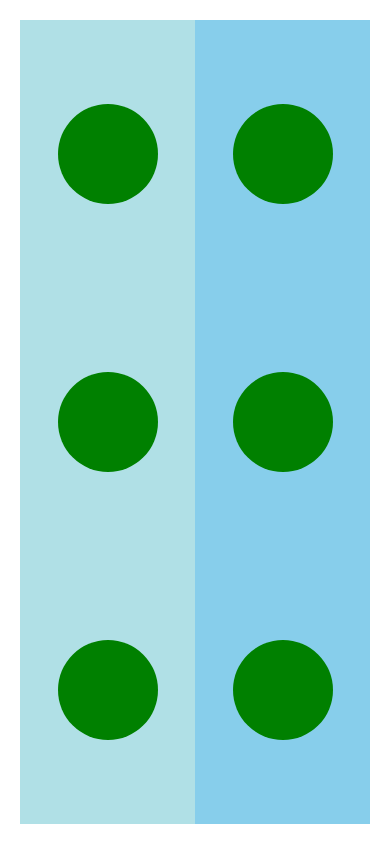
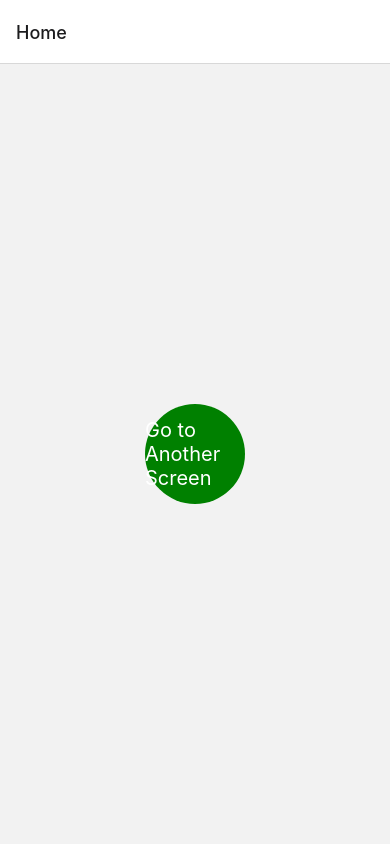
Before and after one commit to MehmetOguzhanTor/HabitTracker, a React Native app: screen /Home in a window 390 px wide. Built offline with nearby package versions, Linux system fonts and the light colour scheme.

Commit message:
New feature navigation through screens is added.

```diff
--- a/App.js
+++ b/App.js
@@ -1,12 +1,14 @@
 import React from 'react';
 import { StyleSheet, Text, View } from 'react-native';
+import { NavigationContainer } from '@react-navigation/native';
+import AppNavigator from './src/navigation/AppNavigator';
 
 import HomeScreen from "./src/screens/HomeScreen";
 
 export default function App() {
   return (
-      <React.Fragment>
-      <HomeScreen />
-      </React.Fragment>
+    <NavigationContainer>
+      <AppNavigator />
+    </NavigationContainer>
   );
-};
+}
--- /dev/null
+++ b/src/navigation/AppNavigator.js
@@ -0,0 +1,17 @@
+import React from 'react';
+import { createNativeStackNavigator } from '@react-navigation/native-stack';
+import HomeScreen from '../screens/HomeScreen';
+import AnotherScreen from '../screens/AnotherScreen';
+
+const Stack = createNativeStackNavigator();
+
+const AppNavigator = () => {
+    return (
+      <Stack.Navigator>
+        <Stack.Screen name="Home" component={HomeScreen} />
+        <Stack.Screen name="AnotherScreen" component={AnotherScreen} />
+      </Stack.Navigator>
+    );
+  };
+
+  export default AppNavigator;
--- /dev/null
+++ b/src/screens/AnotherScreen.js
@@ -0,0 +1,20 @@
+import React from 'react';
+import { View, Text, StyleSheet } from 'react-native';
+
+const AnotherScreen = () => {
+  return (
+    <View style={styles.container}>
+      <Text>Welcome to Another Screen!</Text>
+    </View>
+  );
+};
+
+const styles = StyleSheet.create({
+  container: {
+    flex: 1,
+    justifyContent: 'center',
+    alignItems: 'center',
+  },
+});
+
+export default AnotherScreen;
--- a/src/screens/HomeScreen.js
+++ b/src/screens/HomeScreen.js
@@ -1,50 +1,24 @@
-import React from "react";
-import {View} from "react-native";
-import ButtonComponent from "../components/Button";
+import React from 'react';
+import { View, Button, StyleSheet } from 'react-native';
+import ButtonComponent  from '../components/Button';
 
-const HomeScreen = () => {
-    const handlePress = () => {
-        console.log("Hello World");
-    };
+const HomeScreen = ({ navigation }) => {
   return (
-        <View
-            style={[
-                styles.container,
-                {flexDirection: 'row'},
-            ]}>
-            <View style={[
-                styles.buttonContainer,
-                {flex: 1, backgroundColor: 'powderblue'}
-            ]}>
-
-            <ButtonComponent onPress={handlePress} />
-            <ButtonComponent onPress={handlePress} />
-            <ButtonComponent onPress={handlePress} />
-            </View>
-            <View style={[
-                styles.buttonContainer,
-                {flex: 1, backgroundColor: 'skyblue'}
-            ]}>
-            <ButtonComponent onPress={handlePress} />
-            <ButtonComponent onPress={handlePress} />
-            <ButtonComponent onPress={handlePress} />
-            </View>
+    <View style={styles.container}>
+      <ButtonComponent
+        title="Go to Another Screen"
+        onPress={() => navigation.navigate('AnotherScreen')}
+      />
     </View>
   );
 };
 
-const styles = {
+const styles = StyleSheet.create({
   container: {
     flex: 1,
-        padding: 20,
+    justifyContent: 'center',
+    alignItems: 'center',
   },
-    buttonContainer: {
-        margin: 0,
-        justifyContent: 'center',
-        justifyContent: 'space-around',
-        alignItems: 'center',
-
-      },
-};
+});
 
 export default HomeScreen;
```
Also changed, not shown: package.json (+7 -1 lines), 1 other file (tests, documents, lock files or other folders). Lines whose indentation alone changed are shown as unchanged.
